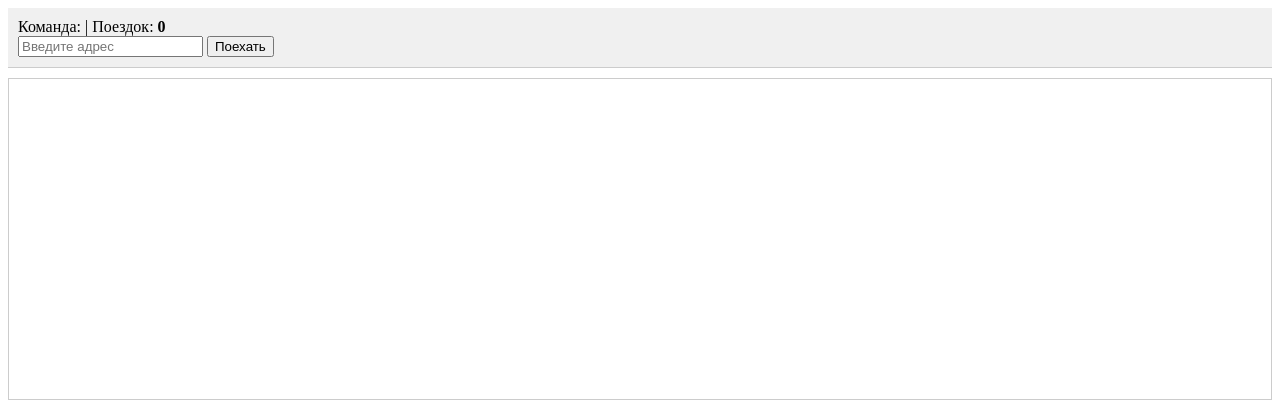
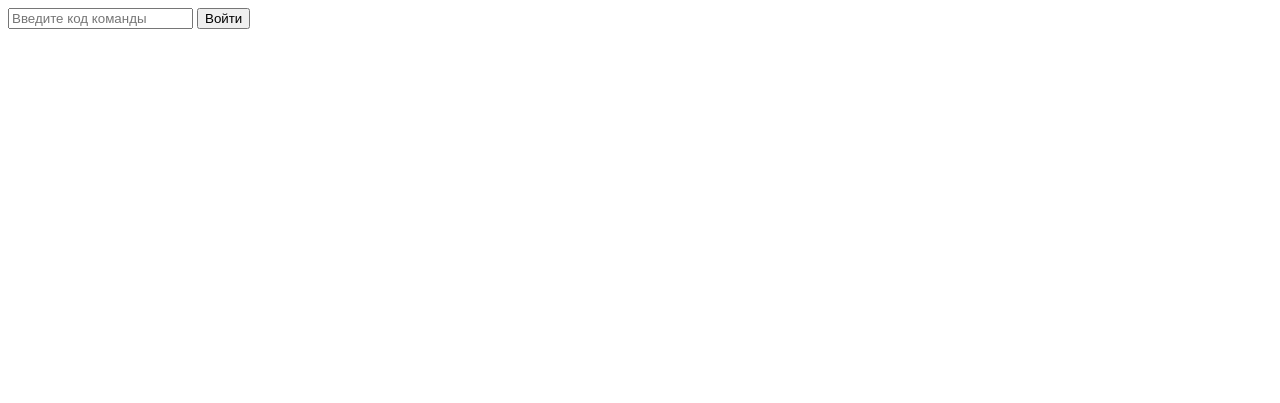
Before and after one commit to antonbaranov996KAZAKH/Detective-game, a website: page public/index.html in a window 1280 px wide. Drawn offline with Linux system fonts and the light colour scheme.

Commit message:
Update index.html

```diff
--- a/public/index.html
+++ b/public/index.html
@@ -1,4 +1,11 @@
-<div id="game">
+<!-- Экран логина -->
+<div id="login-screen">
+  <input type="text" id="teamCode" placeholder="Введите код команды">
+  <button onclick="login()">Войти</button>
+</div>
+
+<!-- Экран игры (скрыт до входа) -->
+<div id="game" style="display: none;">
   <!-- Основная информация всегда видна -->
   <div id="main-info" style="position: sticky; top: 0; background: #f0f0f0; padding: 10px; z-index: 10; border-bottom: 1px solid #ccc;">
     <span>Команда: <b id="teamCodeDisplay"></b></span> |
```
